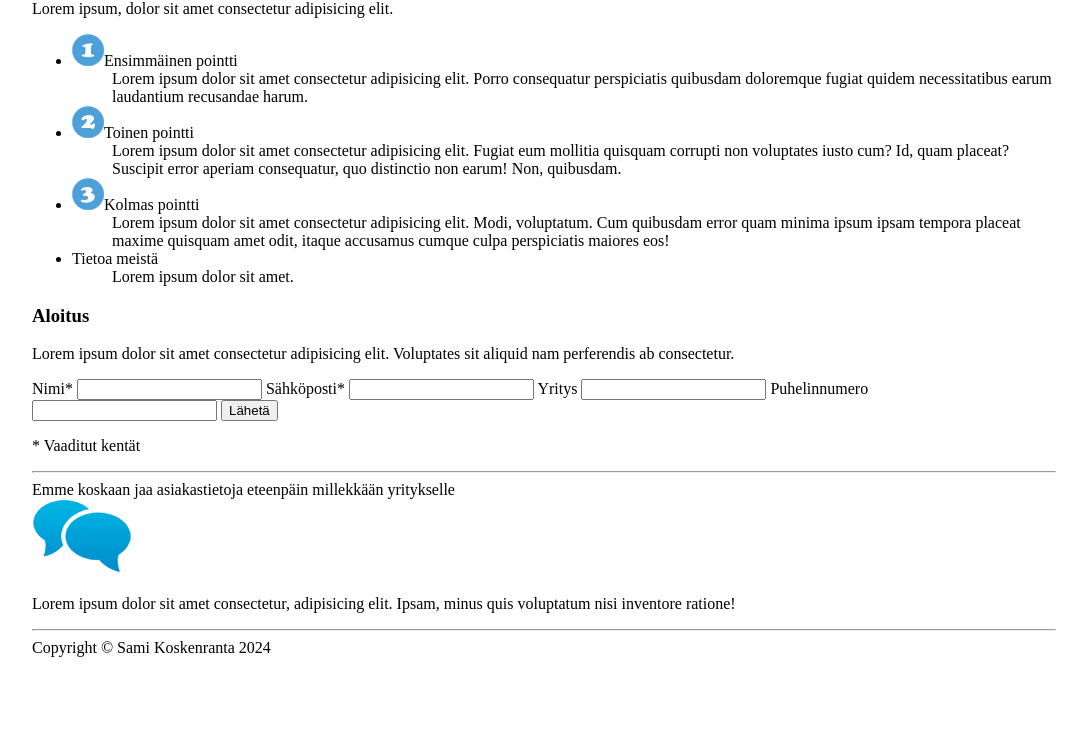
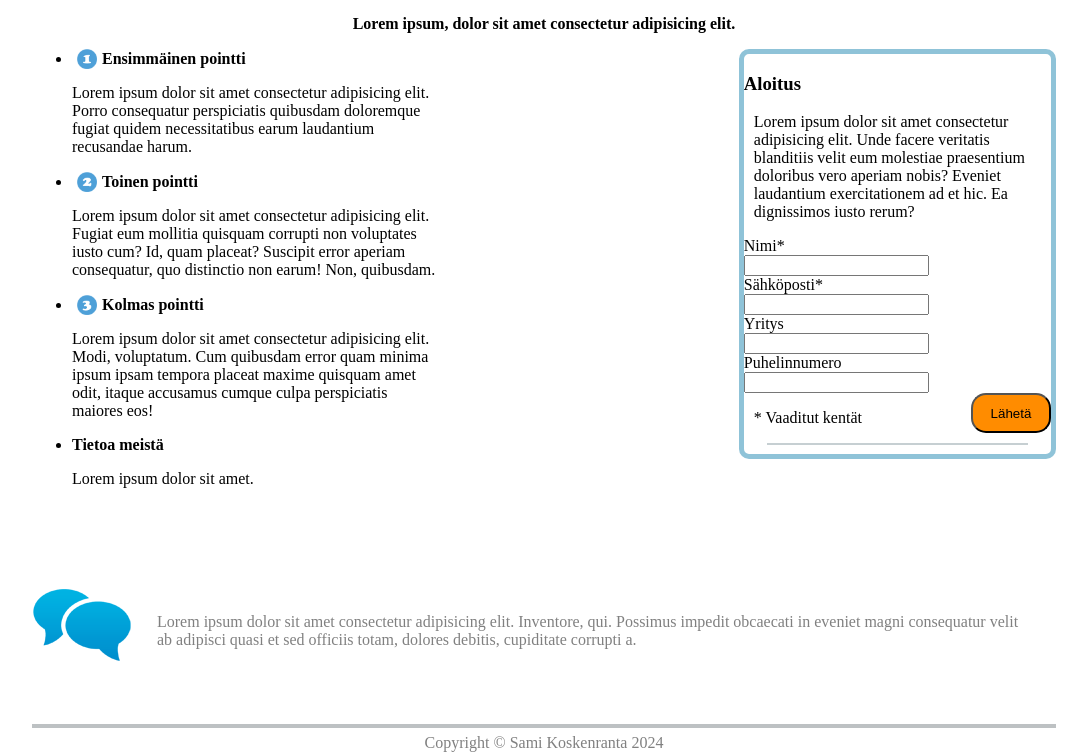
Before and after one commit to Samkosken/HTML, a plain HTML site: page cloudidea.html in a window 1280 px wide. Shown: the part 269-1021 px from the top of the page, without its empty margins (96-1183 px from the left). Before the commit the page ends 926 px from the top, so only its background shows below. Drawn offline with Linux system fonts and the light colour scheme.

Commit message:
Jaakon kahvila

```diff
--- a/CSS/cloudidea.css
+++ b/CSS/cloudidea.css
@@ -7,6 +7,88 @@ body {
 }
 .headerviiva {
     width: 100%;
+    height: 4px;
+    background-color: rgba(8, 123, 168, 0.452);
+}
+.footerviiva {
+    width: 100%;
+    height: 4px;
+    background-color: rgba(109, 119, 122, 0.452);
+    margin-top: 50px;
+
+}
+.formviiva {
+    margin: 0 auto;
+    width: 85%;
     height: 2px;
-    background-color: blue
+    background-color: rgba(130, 148, 155, 0.452);
 }
+.otsikko {
+    text-align: center;
+    font-weight: bold;
+}
+
+form {
+    border: 5px solid rgba(8, 123, 168, 0.452);
+    float: right;
+    height: 400px;
+    max-width: 30%;
+    border-radius: 10px;
+    overflow-x: hidden;
+    overflow-y: scroll;
+
+}
+form label {
+    display: block;
+    width: 10em;
+    float: left;
+    clear: left;
+}
+form p {
+    padding: 0 10px;
+    text-align: left;
+}
+.form1, .form2 {
+    display: block;
+    text-align: left;
+}
+.lista {
+    max-width: 40%;
+}
+.lista li {
+    font-weight: bold;
+}
+.lista img {
+    width: 20px;
+}
+.listakuvat {
+    padding: 0 5px;
+    margin-bottom: -5px;
+}
+.button {
+    float: right;
+    background-color: darkorange;
+    border-radius: 15px;
+    height: 40px;
+    width: 80px;
+}
+.button:hover {
+    border-radius: 100%;
+    background-color: red;
+}
+.quote img {
+    float: left;
+    width: 100px;
+    padding-bottom: 50px;
+}
+.quote p{
+    margin-top: 100px;
+    padding: 25px;
+    margin-left: 100px;
+    color: grey;
+}
+footer {
+    text-align: center;
+    padding-top: 10px;
+    color: grey;
+}
--- /dev/null
+++ b/CSS/kahvila.css
@@ -0,0 +1,34 @@
+body {
+    max-width: 80%;
+    margin: 0 auto;
+    background-color: #E7CC92;
+    box-sizing: border-box;
+}
+header {
+    background-color: #CEAE68;
+    width: 100%;
+    float: left;
+    text-align: center;
+}
+nav {
+    background-color: #B28E3F;
+    width: 30%;
+    float: left;
+    height: 300px;
+}
+nav ul, li {
+    list-style-type: none;
+    text-decoration: none;
+}
+section {
+    background-color: #FFEABE;
+    width: 70%;
+    float: left;
+    height: 300px;
+}
+footer {
+    background-color: #CEAE68;
+    width: 100%;
+    clear: left;
+    float: left;
+}
--- a/cloudidea.html
+++ b/cloudidea.html
@@ -8,38 +8,24 @@
 </head>
 <body>
     <main>
-        <div>
         <header>
             <figure class="headerkuva">
                 <img src="/Kuvat/logo.jpg" alt="logo">
                 <figcaption>Pilvi-idea</figcaption>
             </figure>
         </header>
-        </div>
         <div class="headerviiva">
         </div>
-        <div>
-            <section>
+            <div class="otsikko">
             <h1>Tervetuloa etusivullemme</h1>
             <p>Lorem ipsum, dolor sit amet consectetur adipisicing elit.</p>
-               <article>
-                <ul>
-                    <li><img src="Kuvat/number1.png" alt="numero1">Ensimmäinen pointti</li>
-                    <dd>Lorem ipsum dolor sit amet consectetur adipisicing elit. Porro consequatur perspiciatis quibusdam doloremque fugiat quidem necessitatibus earum laudantium recusandae harum.</dd>
-                    <li><img src="Kuvat/number2.png" alt="numero2">Toinen pointti</li>
-                    <dd>Lorem ipsum dolor sit amet consectetur adipisicing elit. Fugiat eum mollitia quisquam corrupti non voluptates iusto cum? Id, quam placeat? Suscipit error aperiam consequatur, quo distinctio non earum! Non, quibusdam.</dd>
-                    <li><img src="Kuvat/number3.png" alt="numero3">Kolmas pointti</li>
-                    <dd>Lorem ipsum dolor sit amet consectetur adipisicing elit. Modi, voluptatum. Cum quibusdam error quam minima ipsum ipsam tempora placeat maxime quisquam amet odit, itaque accusamus cumque culpa perspiciatis maiores eos!</dd>
-                    <li>Tietoa meistä</li>
-                    <dd>Lorem ipsum dolor sit amet.</dd>
-                </ul>
-               </article>
-            </section>
             </div>
+        <div class="flex">
+            <div class="formi">
                 <aside>
                     <form action="">
                         <h3>Aloitus</h3>
-                <p>Lorem ipsum dolor sit amet consectetur adipisicing elit. Voluptates sit aliquid nam perferendis ab consectetur.</p>
+                        <p>Lorem ipsum dolor sit amet consectetur adipisicing elit. Unde facere veritatis blanditiis velit eum molestiae praesentium doloribus vero aperiam nobis? Eveniet laudantium exercitationem ad et hic. Ea dignissimos iusto rerum?</p>
                         <label for="etunimi">Nimi*</label>
                         <input type="text" id="etunimi" required>
                         <label for="sposti">Sähköposti*</label>
@@ -49,20 +35,37 @@
                         <label for="puhnumero">Puhelinnumero</label>
                         <input type="text" id="puhnumero" pattern="[0-9]">
                         <label for="submit"></label>
-                <input type="button" id="submit" value="Lähetä">
-                <p>* Vaaditut kentät</p>
-                <hr>
-                Emme koskaan jaa asiakastietoja eteenpäin millekkään yritykselle
+                        <input class="button" type="button" id="submit" value="Lähetä">
+                        <p class="form1">* Vaaditut kentät</p>
+                        <div class="formviiva"></div>
+                        <p class="form2">Emme koskaan jaa asiakastietoja eteenpäin millekkään yritykselle</p>
                     </form>
                 </aside>
-        <section>
-            <img src="Kuvat/testimonial.png" alt="testimonial"></figure>
-            <p>Lorem ipsum dolor sit amet consectetur, adipisicing elit. Ipsam, minus quis voluptatum nisi inventore ratione!</p>
+            </div>
+            <div class="lista">
+                <article>
+                <ul>
+                    <li><img class="listakuvat" src="Kuvat/number1.png" alt="numero1">Ensimmäinen pointti</li>
+                    <p>Lorem ipsum dolor sit amet consectetur adipisicing elit. Porro consequatur perspiciatis quibusdam doloremque fugiat quidem necessitatibus earum laudantium recusandae harum.</p>
+                    <li><img class="listakuvat" src="Kuvat/number2.png" alt="numero2">Toinen pointti</li>
+                    <p>Lorem ipsum dolor sit amet consectetur adipisicing elit. Fugiat eum mollitia quisquam corrupti non voluptates iusto cum? Id, quam placeat? Suscipit error aperiam consequatur, quo distinctio non earum! Non, quibusdam.</p>
+                    <li><img class="listakuvat" src="Kuvat/number3.png" alt="numero3">Kolmas pointti</li>
+                    <p>Lorem ipsum dolor sit amet consectetur adipisicing elit. Modi, voluptatum. Cum quibusdam error quam minima ipsum ipsam tempora placeat maxime quisquam amet odit, itaque accusamus cumque culpa perspiciatis maiores eos!</p>
+                    <li>Tietoa meistä</li>
+                    <p>Lorem ipsum dolor sit amet.</p>
+                </ul>
+                </article>
+            </div>
+        </div>
+        <section class="quote">
+            <img src="Kuvat/testimonial.png" alt="testimonial">
+            <p>Lorem ipsum dolor sit amet consectetur adipisicing elit. Inventore, qui. Possimus impedit obcaecati in eveniet magni consequatur velit ab adipisci quasi et sed officiis totam, dolores debitis, cupiditate corrupti a.</p>
         </section>
-        <hr>
+        <div class="footerviiva">
             <footer>
                 Copyright &copy; Sami Koskenranta 2024
             </footer>
+        </div>
     </main>
 
 </body>
```
Also changed, not shown: Kahvila/Koti.html (added, +56 -0 lines), Kahvila/menu.html (added, +31 -0 lines), Kahvila/musiikki.html (added, +31 -0 lines), Kahvila/tyohakemus.html (added, +31 -0 lines). Lines whose indentation alone changed are shown as unchanged.
